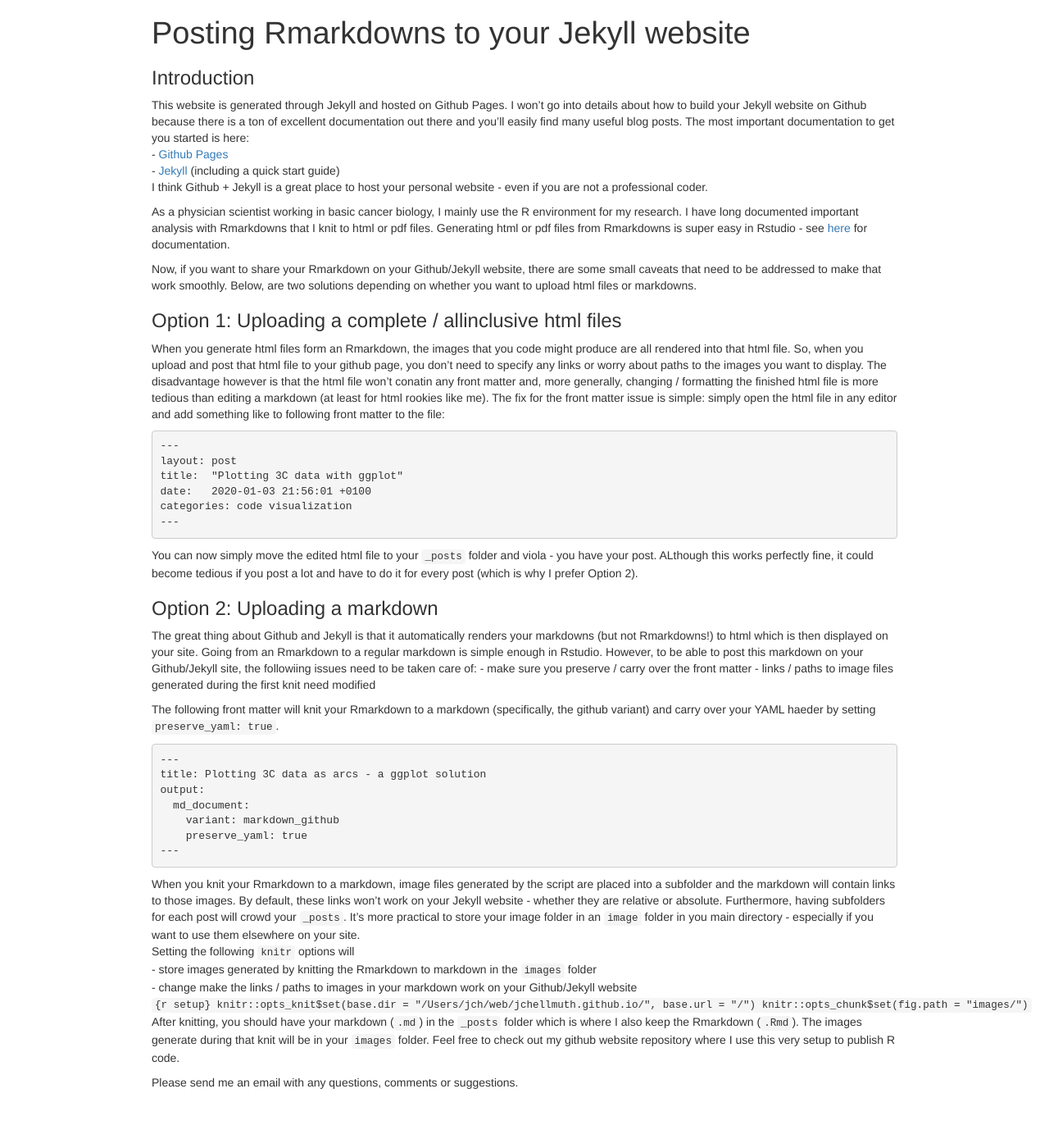
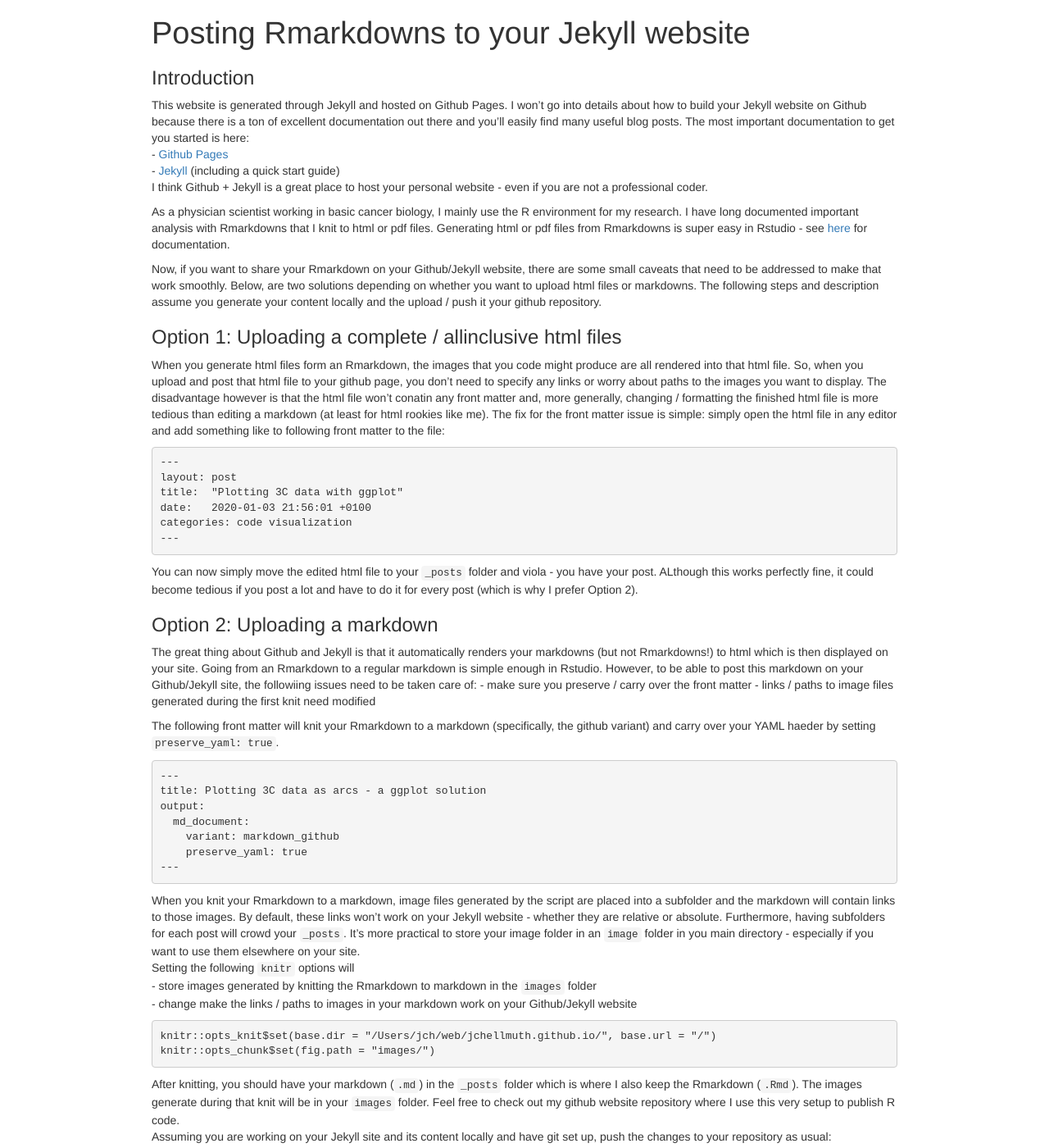
Before and after one commit to jchellmuth/jchellmuth.github.io, a Jekyll site: the page _posts/2020-01-04-Rmarkdown-posts-to-Jekyll.html, which Jekyll copies as it is, in a window 1280 px wide and 1400 px high. Shown: the whole window at 82% size. Built offline with Jekyll 4.4.1, drawn with Linux system fonts in a browser that asks for light colours; some of the changed text lies outside the part shown.

Commit message:
changesd config

```diff
--- a/_posts/2020-01-04-Rmarkdown-posts-to-Jekyll.html
+++ b/_posts/2020-01-04-Rmarkdown-posts-to-Jekyll.html
@@ -373,7 +373,7 @@
 - <a href="https://jekyllrb.com/docs/">Jekyll</a> (including a quick start guide)<br />
 I think Github + Jekyll is a great place to host your personal website - even if you are not a professional coder.</p>
 <p>As a physician scientist working in basic cancer biology, I mainly use the R environment for my research. I have long documented important analysis with Rmarkdowns that I knit to html or pdf files. Generating html or pdf files from Rmarkdowns is super easy in Rstudio - see <a href="https://rmarkdown.rstudio.com">here</a> for documentation.</p>
-<p>Now, if you want to share your Rmarkdown on your Github/Jekyll website, there are some small caveats that need to be addressed to make that work smoothly. Below, are two solutions depending on whether you want to upload html files or markdowns.</p>
+<p>Now, if you want to share your Rmarkdown on your Github/Jekyll website, there are some small caveats that need to be addressed to make that work smoothly. Below, are two solutions depending on whether you want to upload html files or markdowns. The following steps and description assume you generate your content locally and the upload / push it your github repository.</p>
 </div>
 <div id="option-1-uploading-a-complete-allinclusive-html-files" class="section level3">
 <h3>Option 1: Uploading a complete / allinclusive html files</h3>
@@ -400,9 +400,14 @@
 <p>When you knit your Rmarkdown to a markdown, image files generated by the script are placed into a subfolder and the markdown will contain links to those images. By default, these links won’t work on your Jekyll website - whether they are relative or absolute. Furthermore, having subfolders for each post will crowd your <code>_posts</code>. It’s more practical to store your image folder in an <code>image</code> folder in you main directory - especially if you want to use them elsewhere on your site.<br />
 Setting the following <code>knitr</code> options will<br />
 - store images generated by knitting the Rmarkdown to markdown in the <code>images</code> folder<br />
-- change make the links / paths to images in your markdown work on your Github/Jekyll website<br />
-<code>{r setup} knitr::opts_knit$set(base.dir = &quot;/Users/jch/web/jchellmuth.github.io/&quot;, base.url = &quot;/&quot;) knitr::opts_chunk$set(fig.path = &quot;images/&quot;)</code> After knitting, you should have your markdown (<code>.md</code>) in the <code>_posts</code> folder which is where I also keep the Rmarkdown (<code>.Rmd</code>). The images generate during that knit will be in your <code>images</code> folder. Feel free to check out my github website repository where I use this very setup to publish R code.</p>
-<p>Please send me an email with any questions, comments or suggestions.</p>
+- change make the links / paths to images in your markdown work on your Github/Jekyll website</p>
+<pre class="{r}"><code>knitr::opts_knit$set(base.dir = &quot;/Users/jch/web/jchellmuth.github.io/&quot;, base.url = &quot;/&quot;)
+knitr::opts_chunk$set(fig.path = &quot;images/&quot;)</code></pre>
+<p>After knitting, you should have your markdown (<code>.md</code>) in the <code>_posts</code> folder which is where I also keep the Rmarkdown (<code>.Rmd</code>). The images generate during that knit will be in your <code>images</code> folder. Feel free to check out my github website repository where I use this very setup to publish R code. <br /> Assuming you are working on your Jekyll site and its content locally and have git set up, push the changes to your repository as usual:</p>
+<pre class="{bash}"><code>git add .
+git commit -m &quot;new post&quot;
+git push origin master</code></pre>
+<p><br /> Please send me an email with any questions, comments or suggestions.</p>
 </div>
 
 
```
Also changed, not shown: _posts/2020-01-04-Rmarkdown-posts-to-Jekyll.md (+3 -2 lines).
